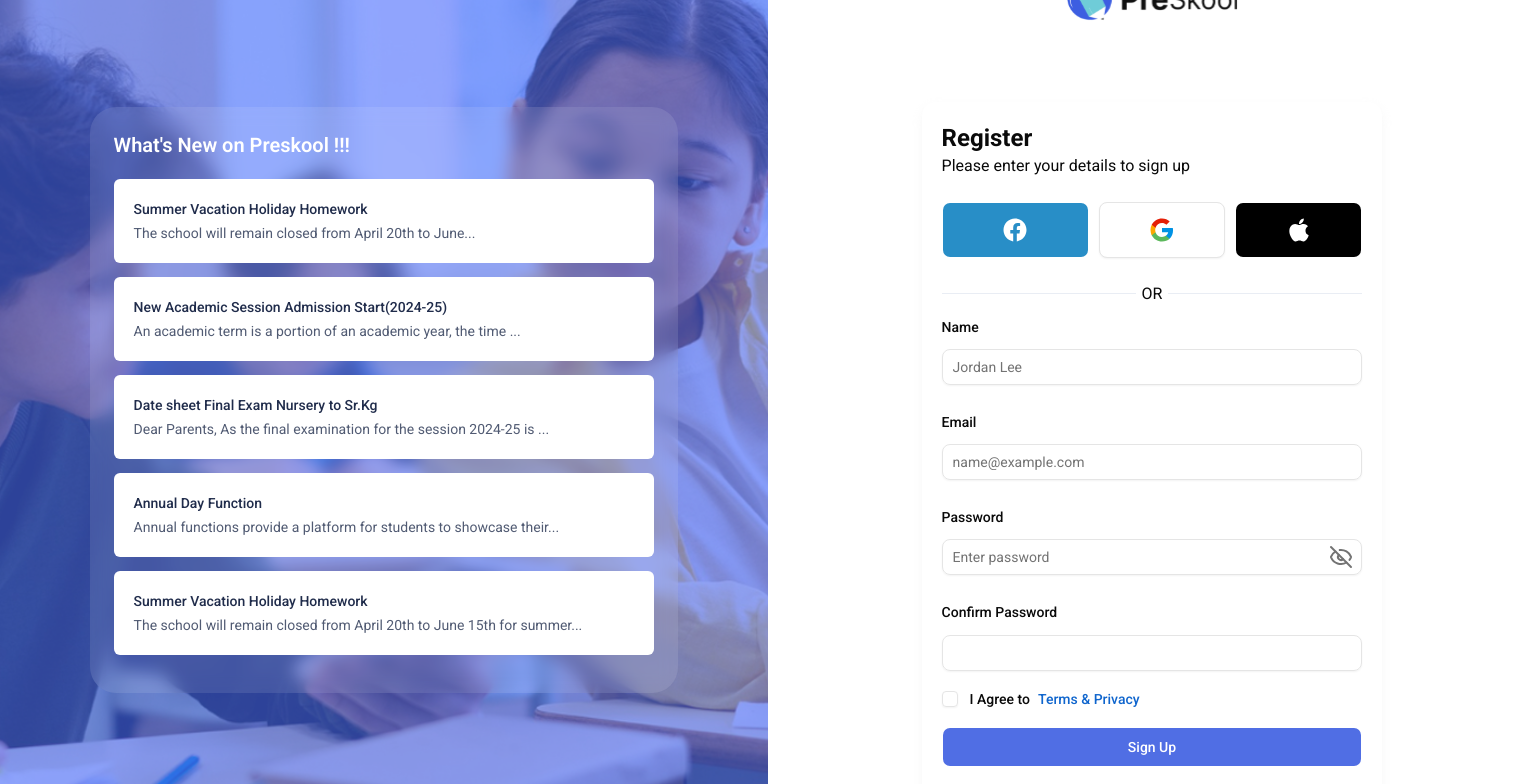
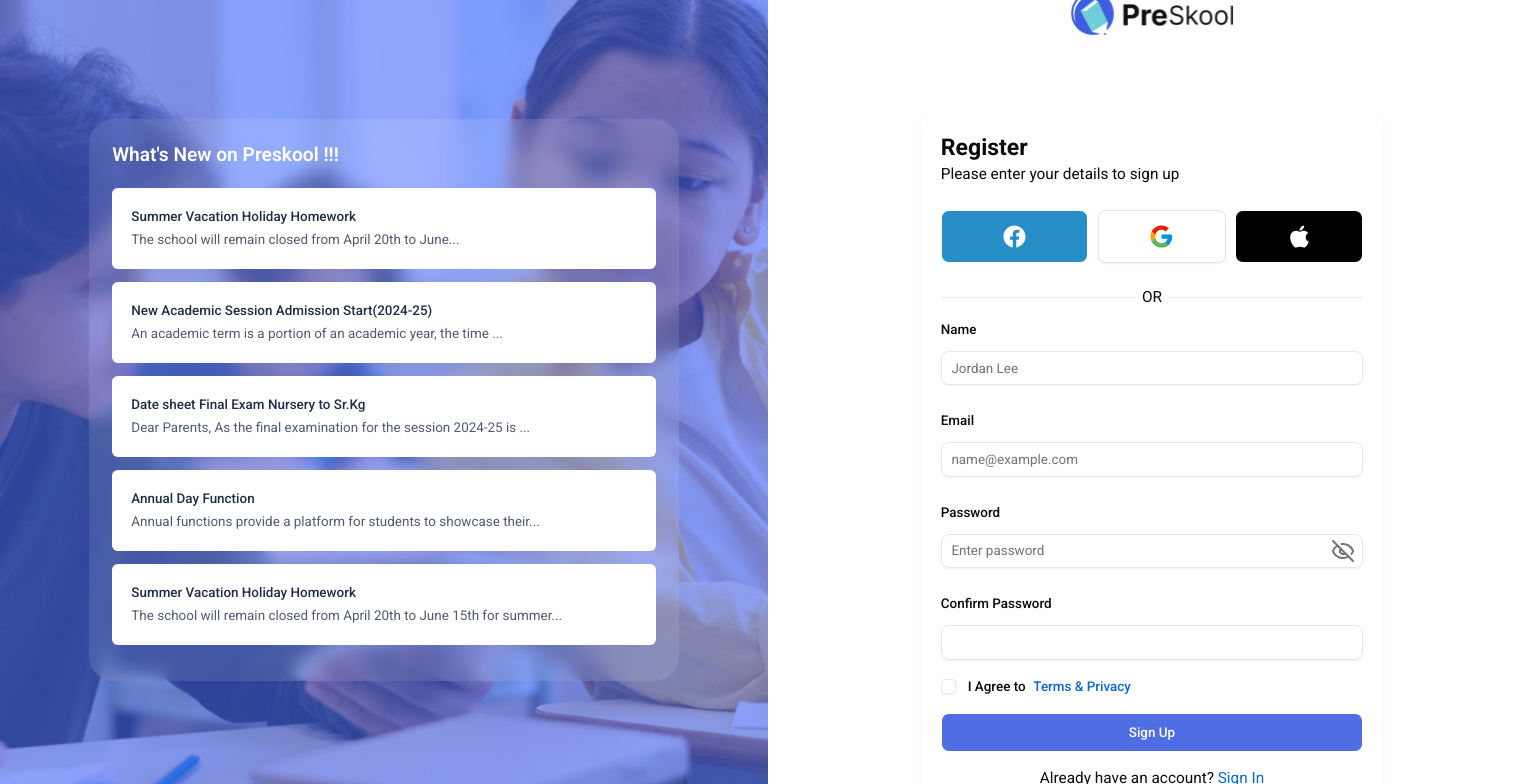
Before and after one commit to ankitsha093/student-managment-system, a React (Vite) app: page /signup in a window 1536 px wide. Shown: the top 784 px of the page. Built offline with nearby package versions, Linux system fonts and the light colour scheme.

Commit message:
Global Responsive CSS

```diff
--- a/src/index.css
+++ b/src/index.css
@@ -1,4 +1,4 @@
-@import url('https://fonts.googleapis.com/css2?family=Roboto:wght@100..900&display=swap');
+@import url("https://fonts.googleapis.com/css2?family=Roboto:wght@100..900&display=swap");
 @import "tailwindcss";
 @import "tw-animate-css";
 @import "shadcn/tailwind.css";
@@ -7,7 +7,7 @@
 @custom-variant dark (&:is(.dark *));
 
 @theme inline {
-   --font-sans: "Roboto", sans-serif;
+  --font-sans: "Roboto", sans-serif;
   --font-heading: var(--font-sans);
   --color-sidebar-ring: var(--sidebar-ring);
   --color-sidebar-border: var(--sidebar-border);
@@ -132,6 +132,12 @@
 
 @layer utilities {
   .shadow-small {
-    @apply shadow-[0px_5px_12px_-1px_rgba(222,222,222,0.3)];
+    @apply shadow-[0px_0.313rem_0.75rem_-0.063rem_rgba(222,222,222,0.3)];
   }
 }
+
+@media screen and (min-width: 1400px) {
+  :root {
+    font-size: 1vw;
+  }
+}
```
